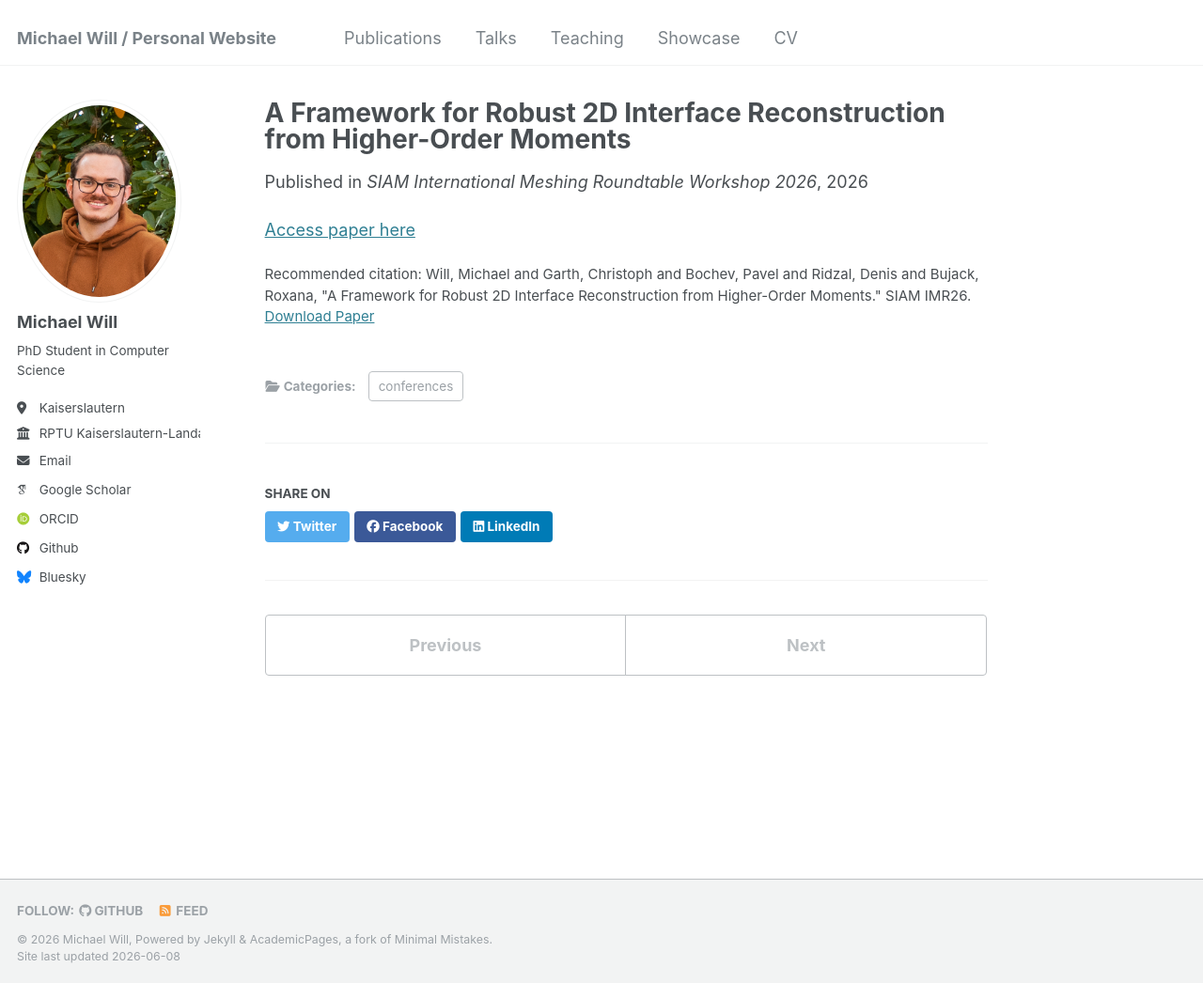
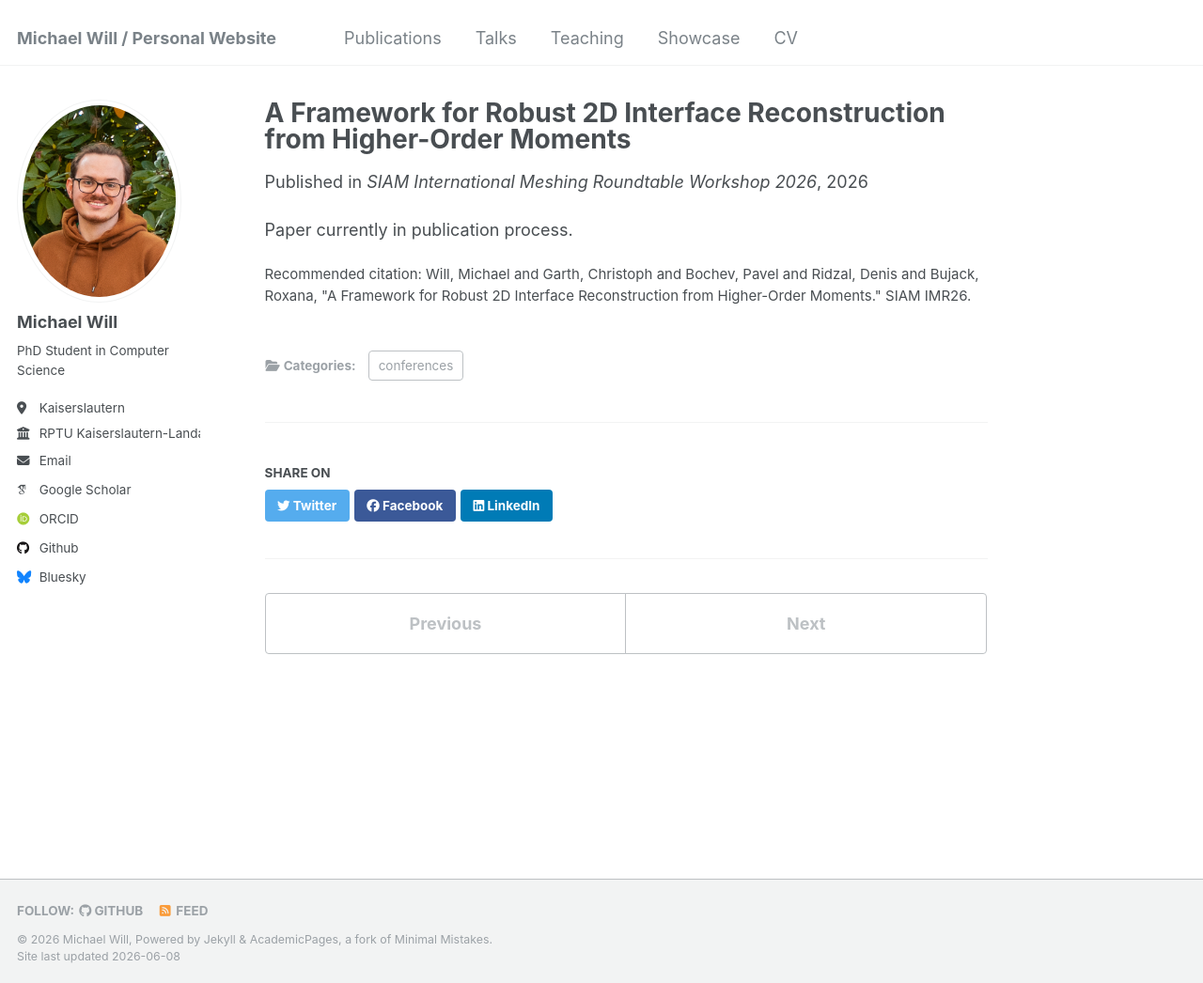
Before and after one commit to m-s-will/m-s-will.github.io, a Jekyll site: the page built from _publications/2026-03-04-Interface-2D.md, in a window 1280 px wide and 1046 px high. Shown: the whole window at 94% size. Built offline with Jekyll 4.4.1, drawn with Linux system fonts in a browser that asks for light colours; some web fonts are replaced.

Commit message:
Update publication status for Interface 2D
Added note about paper being in publication process.

```diff
--- a/_publications/2026-03-04-Interface-2D.md
+++ b/_publications/2026-03-04-Interface-2D.md
@@ -5,7 +5,8 @@ category: conferences
 permalink: /publication/2026-03-04-Interface-2D
 date: 2026-03-04
 venue: 'SIAM International Meshing Roundtable Workshop 2026'
-paperurl: 'https://doi.org/10.1111/cgf.70497'
 citation: ' Will, Michael and Garth, Christoph and Bochev, Pavel and Ridzal, Denis and Bujack, Roxana, &quot;A Framework for Robust 2D Interface Reconstruction from Higher-Order Moments.&quot; SIAM IMR26.'
 ---
-[Access paper here](https://doi.org/10.1111/cgf.70497){:target="_blank"}
+
+Paper currently in publication process.
+<!---[Access paper here](https://doi.org/10.1111/cgf.70497){:target="_blank"}-->
```
